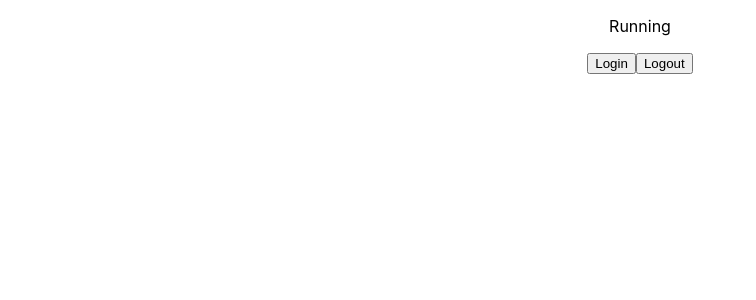
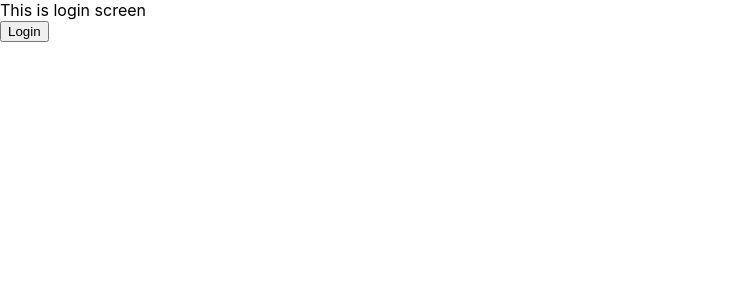
Before and after one commit to EzanAsif/ReactJs-Boilerplate-With-PWA, a React (Create React App) app: page / in a window 1280 px wide. Shown: the top 300 px of the page, without its empty margins (0-756 px from the left). Built offline with nearby package versions, Linux system fonts and the light colour scheme.

Commit message:
Routers Setup + conditional routing done [Done]

```diff
--- a/src/App.js
+++ b/src/App.js
@@ -1,9 +1,12 @@
 import React from "react";
 import "./App.css";
 import { useSelector, useDispatch } from "react-redux";
-import { userDataFromLocalStorage } from "./Store/Reducers/AuthReducer";
+import {
+  userDataFromLocalStorage,
+  removeuserDataFromLocalStorage,
+} from "./Store/Reducers/AuthReducer";
 import { getUserDataFunc, setUserDataFunc } from "./App/user";
-import { removeuserDataFromLocalStorage } from "./Store/Reducers/AuthReducer";
+import AppRoutes from "./Navigation";
 
 const UserAuthenticated = () => {
   const dispatch = useDispatch();
@@ -32,39 +35,10 @@ const UserAuthenticated = () => {
 function App() {
   const dispatch = useDispatch();
 
-  const setToken = async (value) => {
-    try {
-      const v = {
-        userId: "5555-1275673-123123-3145",
-      };
-      console.log(v, "v");
-      let userToken = await setUserDataFunc(v);
-      if (userToken) {
-        let parsedUserData = JSON.parse(userToken);
-        dispatch(userDataFromLocalStorage(parsedUserData));
-      }
-    } catch (e) {
-      console.log(e);
-    }
-  };
-
-  const removeToken = async () => {
-    try {
-      await localStorage.removeItem("token");
-      dispatch(removeuserDataFromLocalStorage());
-    } catch (e) {
-      console.log(e);
-    }
-  };
-
   return (
     <>
       <UserAuthenticated />
-      <div className="App">
-        <p>Running</p>
-        <button onClick={setToken}>Login</button>
-        <button onClick={removeToken}>Logout</button>
-      </div>
+      <AppRoutes />
     </>
   );
 }
--- /dev/null
+++ b/src/Navigation/index.js
@@ -0,0 +1,30 @@
+import React from "react";
+import { Routes, Route } from "react-router-dom";
+import { Login, DemoScreen } from "../Pages/index";
+import { useSelector } from "react-redux";
+
+const AppRoutes = () => {
+  const reducerData = useSelector((state) => state);
+  const { auth } = reducerData;
+  const [userData, setUserData] = React.useState({});
+
+  React.useEffect(() => {
+    if (auth.userData && auth.userData.userId) {
+      setUserData(auth.userData);
+    } else {
+      setUserData(null);
+    }
+  }, [reducerData]);
+
+  return (
+    <Routes>
+      {userData && userData.userId ? (
+        <Route path="/" element={<DemoScreen />} />
+      ) : (
+        <Route path="/" element={<Login />} />
+      )}
+    </Routes>
+  );
+};
+
+export default AppRoutes;
--- /dev/null
+++ b/src/Pages/DemoScreen/index.js
@@ -0,0 +1,25 @@
+import React from "react";
+import { removeuserDataFromLocalStorage } from "../../Store/Reducers/AuthReducer";
+import { useDispatch } from "react-redux";
+const DemoScreen = () => {
+  const dispatch = useDispatch();
+  const removeToken = async () => {
+    try {
+      await localStorage.removeItem("token");
+      dispatch(removeuserDataFromLocalStorage());
+    } catch (e) {
+      console.log(e);
+    }
+  };
+  return (
+    <>
+      <div>This is demo screen</div>
+      <div className="App">
+        <p>Running</p>
+        <button onClick={removeToken}>Logout</button>
+      </div>
+    </>
+  );
+};
+
+export default DemoScreen;
--- /dev/null
+++ b/src/Pages/Login/index.js
@@ -0,0 +1,32 @@
+import React from "react";
+import { userDataFromLocalStorage } from "../../Store/Reducers/AuthReducer";
+import { useDispatch } from "react-redux";
+import { setUserDataFunc } from "../../App/user";
+
+const Login = () => {
+  const dispatch = useDispatch();
+  const setToken = async (value) => {
+    try {
+      const v = {
+        userId: "5555-1275673-123123-3145",
+      };
+      console.log(v, "v");
+      let userToken = await setUserDataFunc(v);
+      if (userToken) {
+        let parsedUserData = JSON.parse(userToken);
+        dispatch(userDataFromLocalStorage(parsedUserData));
+      }
+    } catch (e) {
+      console.log(e);
+    }
+  };
+  return (
+    <>
+      <div>This is login screen</div>
+
+      <button onClick={setToken}>Login</button>
+    </>
+  );
+};
+
+export default Login;
--- /dev/null
+++ b/src/Pages/index.js
@@ -0,0 +1,3 @@
+import DemoScreen from "./DemoScreen";
+import Login from "./Login";
+export { DemoScreen, Login };
--- a/src/index.js
+++ b/src/index.js
@@ -4,11 +4,16 @@ import "./index.css";
 import App from "./App";
 import { Provider } from "react-redux";
 import { store } from "./Store/index";
+import { BrowserRouter } from "react-router-dom";
+
 const root = ReactDOM.createRoot(document.getElementById("root"));
+
 root.render(
   <React.StrictMode>
     <Provider store={store}>
-      <App />
+      <BrowserRouter>
+        <App />
+      </BrowserRouter>
     </Provider>
   </React.StrictMode>
 );
```
